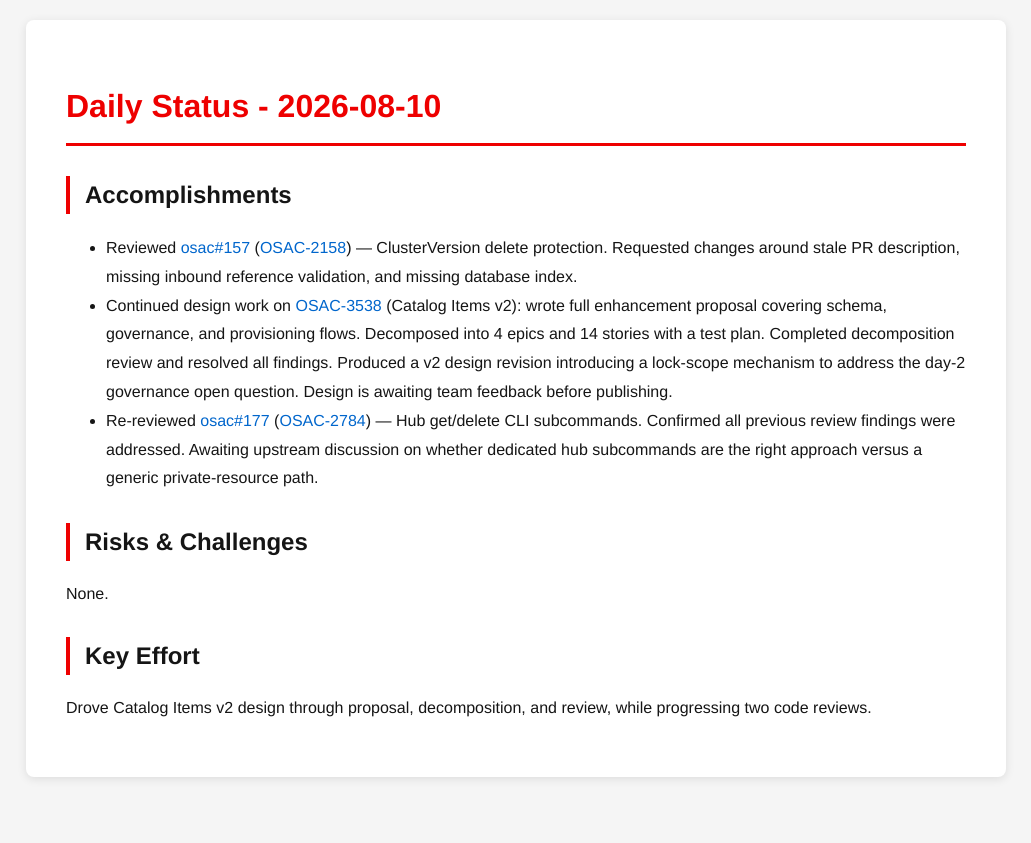
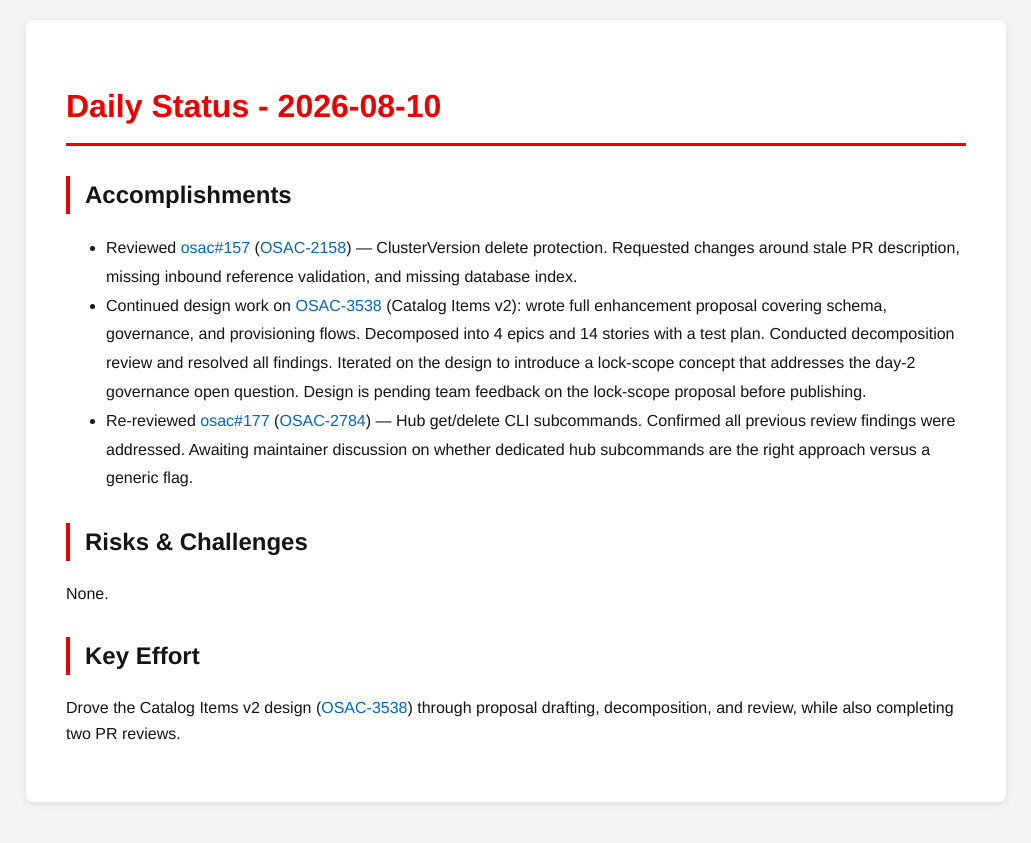
Before and after one commit to tzvatot/daily-status, a Jekyll site: the page built from 2026-08-10.md, in a window 1280 px wide. Shown: the top 843 px of the page, without its empty margins (124-1155 px from the left). Built offline with Jekyll 4.4.1, drawn with Linux system fonts in a browser that asks for light colours.

Commit message:
Daily status update - 2026-08-10

```diff
--- a/2026-08-10.md
+++ b/2026-08-10.md
@@ -8,11 +8,11 @@ date: 2026-08-10
 
 ## Accomplishments
 - Reviewed [osac#157](https://github.com/osac-project/osac/pull/157) ([OSAC-2158](https://redhat.atlassian.net/browse/OSAC-2158)) — ClusterVersion delete protection. Requested changes around stale PR description, missing inbound reference validation, and missing database index.
-- Continued design work on [OSAC-3538](https://redhat.atlassian.net/browse/OSAC-3538) (Catalog Items v2): wrote full enhancement proposal covering schema, governance, and provisioning flows. Decomposed into 4 epics and 14 stories with a test plan. Completed decomposition review and resolved all findings. Produced a v2 design revision introducing a lock-scope mechanism to address the day-2 governance open question. Design is awaiting team feedback before publishing.
-- Re-reviewed [osac#177](https://github.com/osac-project/osac/pull/177) ([OSAC-2784](https://redhat.atlassian.net/browse/OSAC-2784)) — Hub get/delete CLI subcommands. Confirmed all previous review findings were addressed. Awaiting upstream discussion on whether dedicated hub subcommands are the right approach versus a generic private-resource path.
+- Continued design work on [OSAC-3538](https://redhat.atlassian.net/browse/OSAC-3538) (Catalog Items v2): wrote full enhancement proposal covering schema, governance, and provisioning flows. Decomposed into 4 epics and 14 stories with a test plan. Conducted decomposition review and resolved all findings. Iterated on the design to introduce a lock-scope concept that addresses the day-2 governance open question. Design is pending team feedback on the lock-scope proposal before publishing.
+- Re-reviewed [osac#177](https://github.com/osac-project/osac/pull/177) ([OSAC-2784](https://redhat.atlassian.net/browse/OSAC-2784)) — Hub get/delete CLI subcommands. Confirmed all previous review findings were addressed. Awaiting maintainer discussion on whether dedicated hub subcommands are the right approach versus a generic flag.
 
 ## Risks & Challenges
 None.
 
 ## Key Effort
-Drove Catalog Items v2 design through proposal, decomposition, and review, while progressing two code reviews.
+Drove the Catalog Items v2 design ([OSAC-3538](https://redhat.atlassian.net/browse/OSAC-3538)) through proposal drafting, decomposition, and review, while also completing two PR reviews.
```
